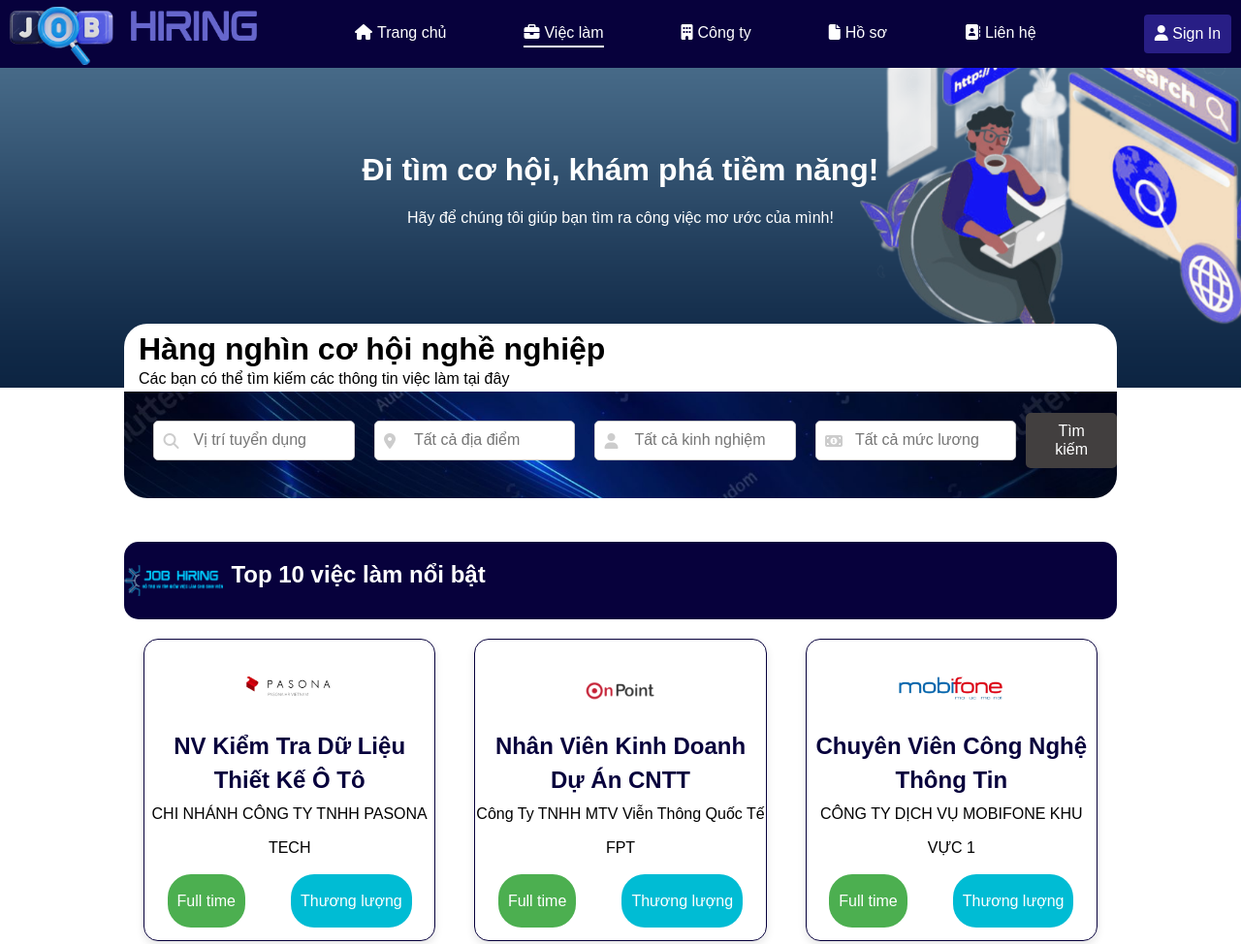
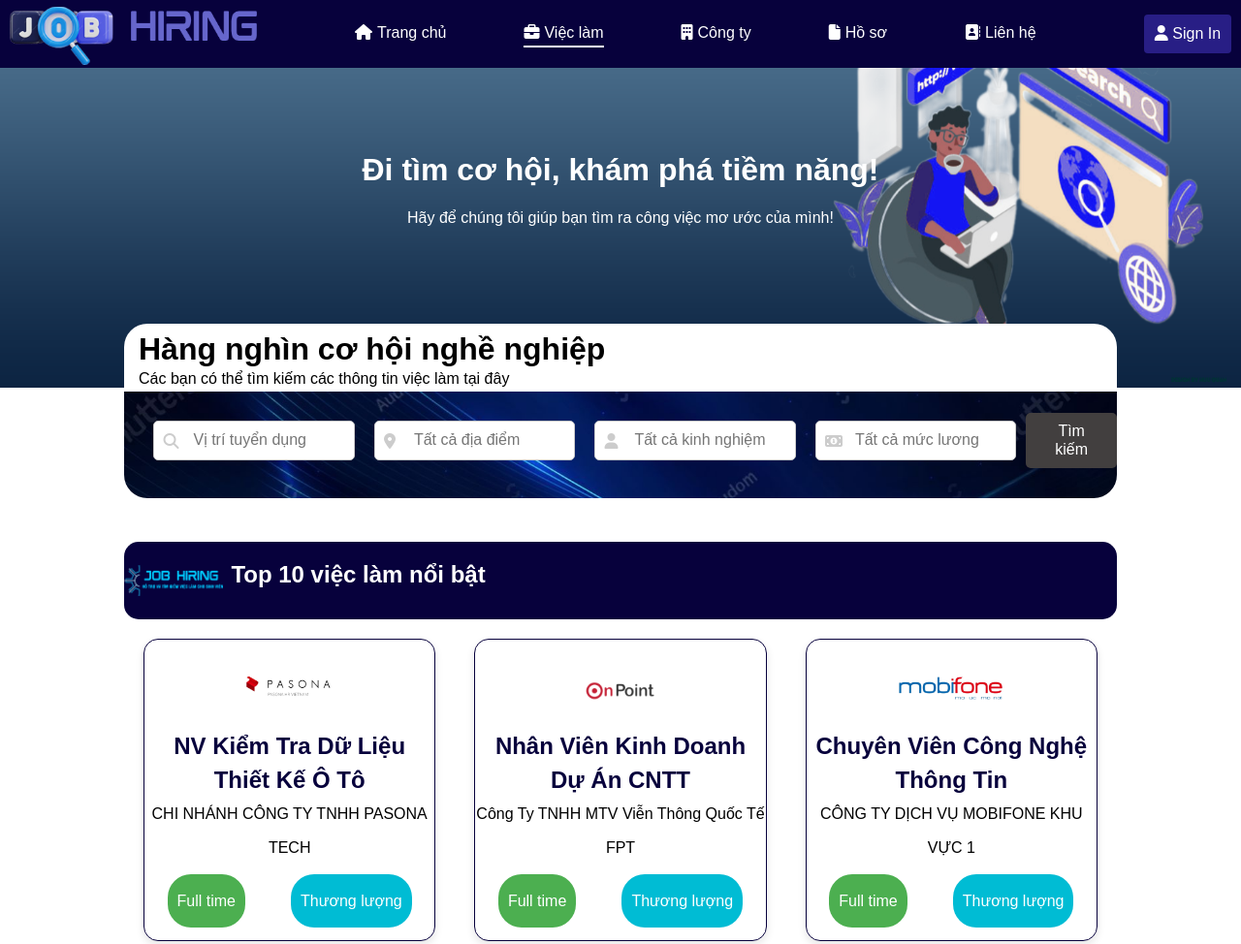
Before and after one commit to huuquan77/CodeBTLWeb, a plain HTML site: page job.html in a window 1280 px wide. Shown: the top 974 px of the page at 97% size. Drawn offline with nearby package versions, Linux system fonts and the light colour scheme.

Commit message:
fix lung tung

```diff
--- a/css/job.css
+++ b/css/job.css
@@ -6,13 +6,6 @@
   body{
     font-family: 'Poppins', sans-serif;
   }
-  img {
-    object-fit: cover; /* Giữ tỉ lệ và cắt bớt phần dư */
-    width: 100%;
-    height: auto;
-}
-
-
   .nav{
     position: fixed;
     width: 100%;
```
